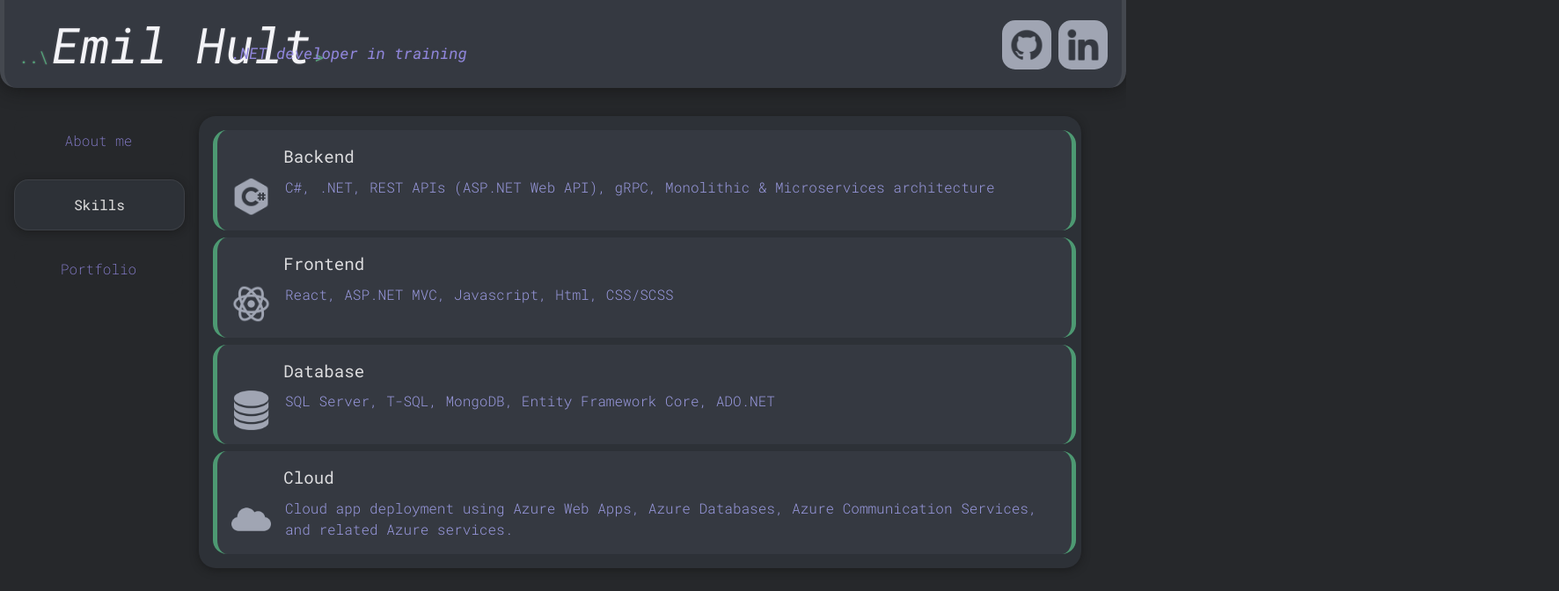
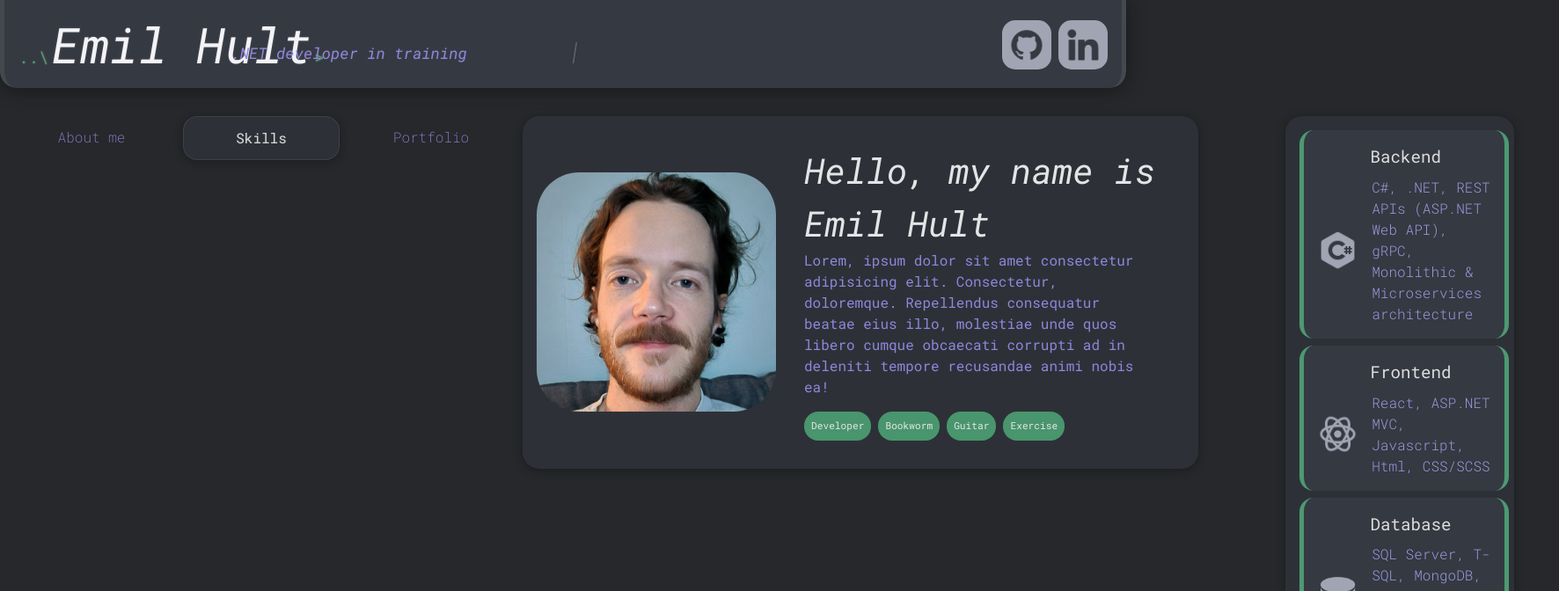
Before and after one commit to mutenJanken/Portfolio-EmilHult, a React (Vite) app: page /skills in a window 1280 px wide. Shown: the top 672 px of the page at 88% size, 1772 px wide, since content can reach past the window. Built offline with nearby package versions, Linux system fonts and the light colour scheme.

Commit message:
Added split navlinks view on bigger screens (not fully done)

```diff
--- a/src/App.jsx
+++ b/src/App.jsx
@@ -5,14 +5,31 @@ import { NavLink, Routes, Route, Navigate } from "react-router-dom";
 import Skills from "./components/Skills";
 import Portfolio from "./components/Portfolio";
 import Footer from "./components/Footer";
+import { useState, useEffect } from "react";
+
+function useWindowWidth() {
+  const [width, setWidth] = useState(window.innerWidth);
+
+  useEffect(() => {
+    const handleResize = () => setWidth(window.innerWidth);
+    window.addEventListener("resize", handleResize);
+
+    return () => window.removeEventListener("resize", handleResize);
+  }, []);
+
+  return width;
+}
 
 function App() {
+  const width = useWindowWidth();
+  const isLargeScreen = width >= 1024;
+
   return (
     <>
       <Header />
 
       <div className="wrapper">
-        {/* NAV LINKS / TABS  */}
+        {/* NAV LINKS / TABS */}
         <main>
           <div className="navlinks-wrapper">
             <NavLink className="navlink-tab" to="/about">
@@ -26,18 +43,34 @@ function App() {
             </NavLink>
           </div>
 
-          {/* ROUTES  */}
+          {/* ROUTES / CONTENT */}
+          {!isLargeScreen ? (
+            // SMALL SCREENS
             <Routes>
-            {/* HOME PAGE */}
               <Route path="/" element={<Navigate to="/about" replace />} />
-
               <Route path="/about" element={<Aboutme />} />
               <Route path="/skills" element={<Skills />} />
               <Route path="/portfolio" element={<Portfolio />} />
             </Routes>
+          ) : (
+            // BIG SCREENS
+            <div className="large-screen-content" style={{ display: "flex", gap: "2rem" }}>
+              <div style={{ flex: 1 }}>
+                <Aboutme />
+              </div>
+              <div style={{ flex: 1 }}>
+                <Routes>
+                  <Route path="/" element={<Navigate to="/skills" replace />} />
+                  <Route path="/skills" element={<Skills />} />
+                  <Route path="/portfolio" element={<Portfolio />} />
+                  {/* <Route path="*" element={<div>Choose tab</div>} /> */}
+                </Routes>
+              </div>
+            </div>
+          )}
         </main>
 
-        <Footer></Footer>
+        <Footer />
       </div>
     </>
   );
--- a/src/index.scss
+++ b/src/index.scss
@@ -413,7 +413,7 @@ section {
 .navlinks-wrapper {
   display: flex;
   justify-content: start;
-  flex-direction: column;
+  flex-direction: row;
   margin-left: 1rem;
   // margin-top: 2rem;
   gap: 1rem;
@@ -431,7 +431,9 @@ section {
   justify-content: center;
   align-items: center;
   width: 10rem;
-  padding: 1rem 1rem;
+  height: 2rem;
+  padding: 0.5rem;
+  // padding: 1rem 1rem;
   border-top-left-radius: 1rem;
   border-top-right-radius: 1rem;
   border-bottom-left-radius: 1rem;
@@ -482,7 +484,6 @@ section {
     margin-bottom: -1px;
     background-color: #292b2e;
     border-top: 4px solid #292b2e;
-
 
     &.active {
       z-index: 4;
@@ -714,3 +715,12 @@ section {
     width: 100%;
   }
 }
+
+.large-screen-content {
+  // display: flex;
+  // flex-direction: column;
+
+  @media (min-width: 1024px) {
+    // flex-direction: row;
+  }
+}
```
Lines whose indentation alone changed are shown as unchanged.
